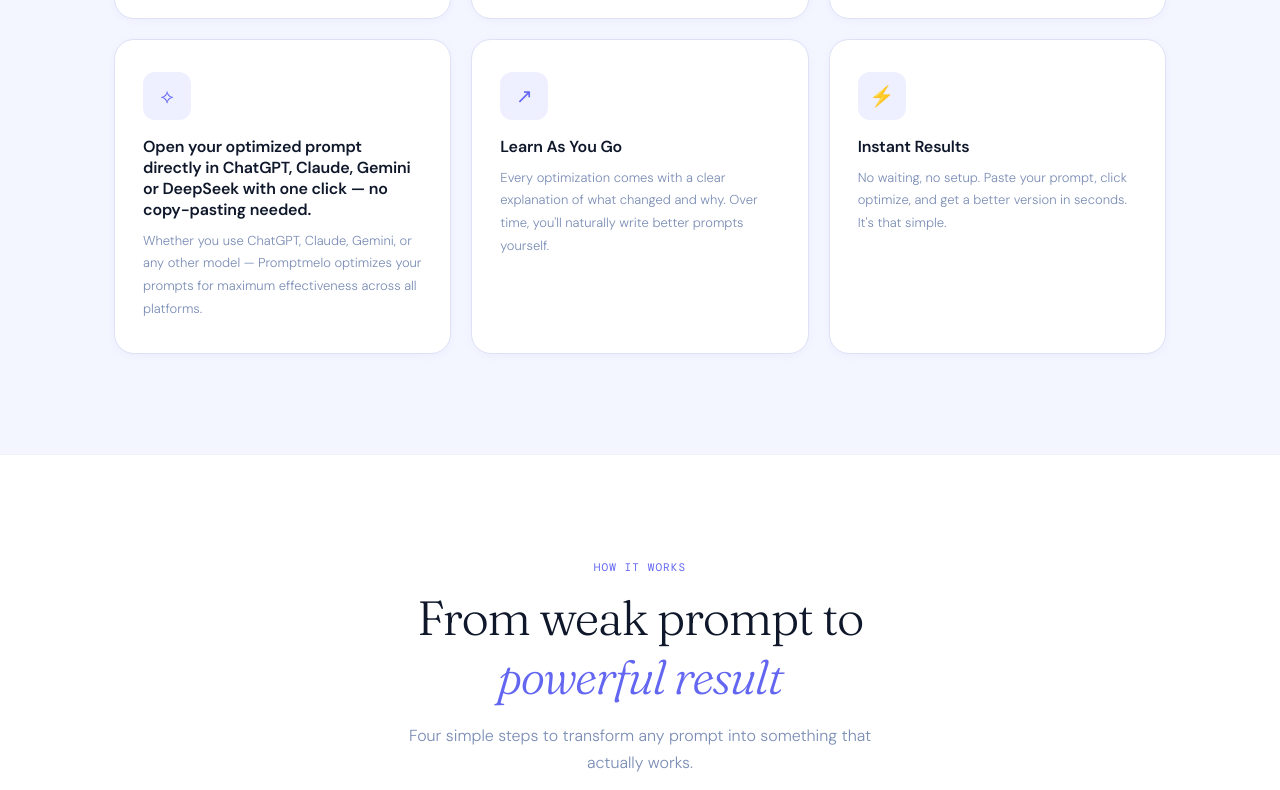
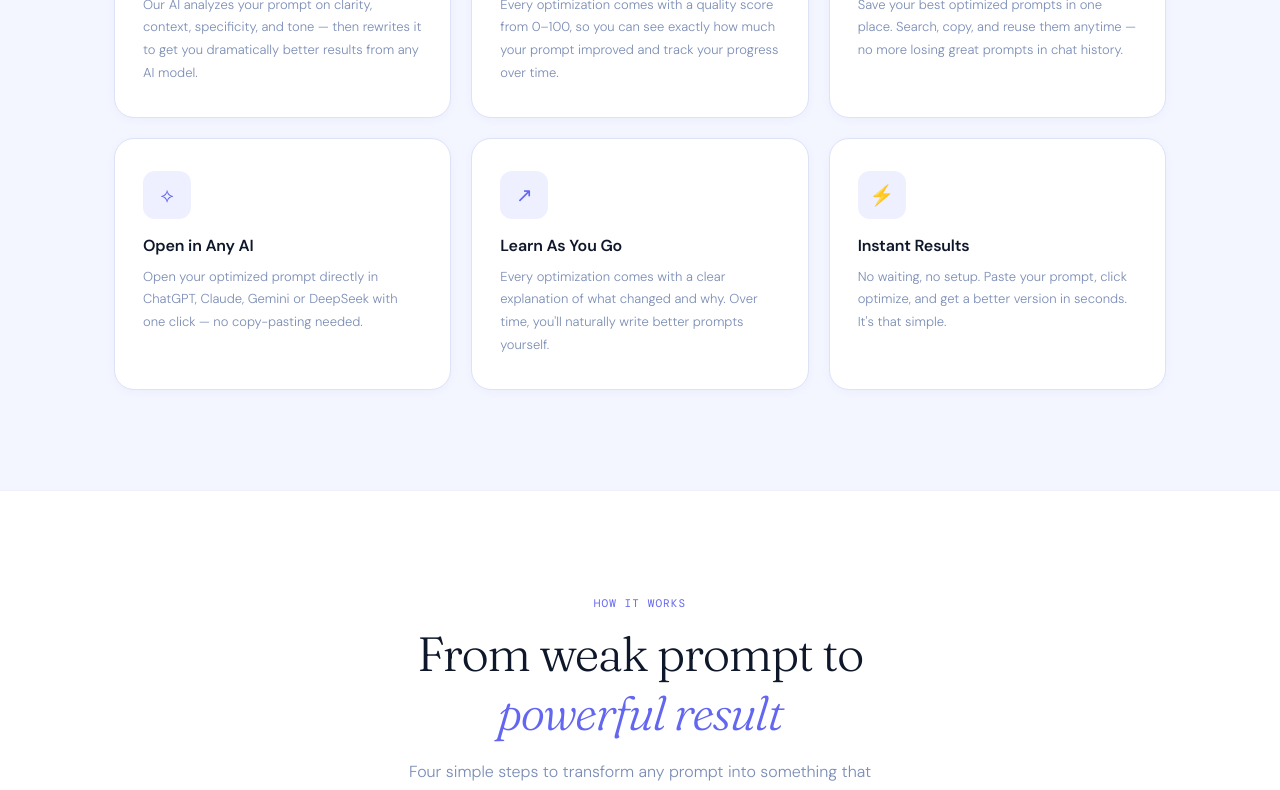
Before and after one commit to bevanwijk20-tech/promptmelo, a Next.js app: page /landing in a window 1280 px wide. Shown: the part 1600-2390 px from the top of the page. Built offline with nearby package versions, Linux system fonts and the light colour scheme.

Commit message:
Product Hunt badge in hero section

```diff
--- a/app/landing/page.tsx
+++ b/app/landing/page.tsx
@@ -32,63 +32,19 @@ export default function LandingPage() {
   const isVisible = (id: string) => visible.has(id);
 
   const features = [
-    {
-      icon: "✦",
-      title: "AI-Powered Optimization",
-      desc: "Our AI analyzes your prompt on clarity, context, specificity, and tone — then rewrites it to get you dramatically better results from any AI model.",
-    },
-    {
-      icon: "◎",
-      title: "Before & After Score",
-      desc: "Every optimization comes with a quality score from 0–100, so you can see exactly how much your prompt improved and track your progress over time.",
-    },
-    {
-      icon: "⊞",
-      title: "Personal Prompt Library",
-      desc: "Save your best optimized prompts in one place. Search, copy, and reuse them anytime — no more losing great prompts in chat history.",
-    },
-    {
-      icon: "⟡",
-      title: "Open your optimized prompt directly in ChatGPT, Claude, Gemini or DeepSeek with one click — no copy-pasting needed.",
-      desc: "Whether you use ChatGPT, Claude, Gemini, or any other model — Promptmelo optimizes your prompts for maximum effectiveness across all platforms.",
-    },
-    {
-      icon: "↗",
-      title: "Learn As You Go",
-      desc: "Every optimization comes with a clear explanation of what changed and why. Over time, you'll naturally write better prompts yourself.",
-    },
-    {
-      icon: "⚡",
-      title: "Instant Results",
-      desc: "No waiting, no setup. Paste your prompt, click optimize, and get a better version in seconds. It's that simple.",
-    },
+    { icon: "✦", title: "AI-Powered Optimization", desc: "Our AI analyzes your prompt on clarity, context, specificity, and tone — then rewrites it to get you dramatically better results from any AI model." },
+    { icon: "◎", title: "Before & After Score", desc: "Every optimization comes with a quality score from 0–100, so you can see exactly how much your prompt improved and track your progress over time." },
+    { icon: "⊞", title: "Personal Prompt Library", desc: "Save your best optimized prompts in one place. Search, copy, and reuse them anytime — no more losing great prompts in chat history." },
+    { icon: "⟡", title: "Open in Any AI", desc: "Open your optimized prompt directly in ChatGPT, Claude, Gemini or DeepSeek with one click — no copy-pasting needed." },
+    { icon: "↗", title: "Learn As You Go", desc: "Every optimization comes with a clear explanation of what changed and why. Over time, you'll naturally write better prompts yourself." },
+    { icon: "⚡", title: "Instant Results", desc: "No waiting, no setup. Paste your prompt, click optimize, and get a better version in seconds. It's that simple." },
   ];
 
   const steps = [
-    {
-      num: "01",
-      title: "Paste your prompt",
-      desc: "Copy any prompt you've been struggling with — whether it's for writing, coding, analysis, or creativity — and paste it into Promptmelo.",
-      detail: "Works with any prompt, any length, any topic.",
-    },
-    {
-      num: "02",
-      title: "AI analyzes & rewrites",
-      desc: "Our AI instantly identifies what's weak about your prompt: missing context, vague instructions, wrong tone, unclear goals — and fixes all of it.",
-      detail: "Powered by state-of-the-art language models.",
-    },
-    {
-      num: "03",
-      title: "Review the improvements",
-      desc: "See exactly what changed and why. You get a quality score, a list of improvements, and the best AI model to use your new prompt with.",
-      detail: "Transparent explanations, no black box.",
-    },
-    {
-      num: "04",
-      title: "Copy, use & save",
-      desc: "Copy your optimized prompt with one click and use it immediately. Save it to your personal library to reuse anytime in the future.",
-      detail: "Build your own library of high-quality prompts.",
-    },
+    { num: "01", title: "Paste your prompt", desc: "Copy any prompt you've been struggling with and paste it into Promptmelo.", detail: "Works with any prompt, any length, any topic." },
+    { num: "02", title: "AI analyzes & rewrites", desc: "Our AI instantly identifies what's weak about your prompt and fixes all of it.", detail: "Powered by state-of-the-art language models." },
+    { num: "03", title: "Review the improvements", desc: "See exactly what changed and why, with a quality score and model recommendation.", detail: "Transparent explanations, no black box." },
+    { num: "04", title: "Copy, use & save", desc: "Copy your optimized prompt with one click and save it to your personal library.", detail: "Build your own library of high-quality prompts." },
   ];
 
   return (
@@ -133,10 +89,7 @@ export default function LandingPage() {
         <div style={{ display: "flex", alignItems: "center", gap: 28 }}>
           {["Features", "How it works", "About"].map(item => (
             <button key={item} className="nav-link" style={{ background: "none", border: "none", color: "#7b8db5", fontSize: 13, fontWeight: 500, cursor: "pointer", fontFamily: "DM Sans, system-ui", transition: "color 0.2s" }}
-              onClick={() => {
-  const id = item === "How it works" ? "how-it-works" : item.toLowerCase();
-  document.getElementById(id)?.scrollIntoView({ behavior: "smooth" });
-}}>
+              onClick={() => document.getElementById(item === "How it works" ? "how-it-works" : item.toLowerCase())?.scrollIntoView({ behavior: "smooth" })}>
               {item}
             </button>
           ))}
@@ -166,7 +119,8 @@ export default function LandingPage() {
           Paste any prompt and get an AI-optimized version with a quality score and explanation — in seconds.
         </p>
 
-        <div style={{ display: "flex", gap: 12, flexWrap: "wrap", justifyContent: "center", animation: "fadeUp 0.8s ease 0.3s both", marginBottom: 32 }}>
+        {/* CTA buttons */}
+        <div style={{ display: "flex", gap: 12, flexWrap: "wrap", justifyContent: "center", animation: "fadeUp 0.8s ease 0.3s both", marginBottom: 24 }}>
           <button className="cta-btn" onClick={() => router.push("/login")} style={{ background: "linear-gradient(135deg, #6366f1, #8b5cf6)", border: "none", color: "#fff", padding: "13px 28px", borderRadius: 10, cursor: "pointer", fontSize: 15, fontWeight: 500, fontFamily: "DM Sans, system-ui" }}>
             Start optimizing for free →
           </button>
@@ -175,8 +129,15 @@ export default function LandingPage() {
           </button>
         </div>
 
+        {/* Product Hunt badge */}
+        <div style={{ animation: "fadeUp 0.8s ease 0.4s both", marginBottom: 48, display: "flex", justifyContent: "center" }}>
+          <a href="https://www.producthunt.com/products/promptmelo-com?embed=true&utm_source=badge-featured&utm_medium=badge&utm_campaign=badge-promptmelo" target="_blank" rel="noopener noreferrer">
+            <img alt="Promptmelo on Product Hunt" src="https://api.producthunt.com/widgets/embed-image/v1/featured.svg?post_id=1132829&theme=light&t=1777274490559" width="250" height="54" />
+          </a>
+        </div>
+
         {/* Hero mockup */}
-        <div style={{ animation: "fadeUp 0.9s ease 0.4s both, float 6s ease-in-out 1s infinite", width: "100%", maxWidth: 680 }}>
+        <div style={{ animation: "fadeUp 0.9s ease 0.5s both, float 6s ease-in-out 1s infinite", width: "100%", maxWidth: 680 }}>
           <div style={{ background: "#fff", borderRadius: 20, border: "1px solid #dde2f5", boxShadow: "0 32px 80px rgba(99,102,241,0.12), 0 8px 24px rgba(0,0,0,0.06)", overflow: "hidden" }}>
             <div style={{ padding: "14px 20px", borderBottom: "1px solid #f0f2ff", display: "flex", alignItems: "center", gap: 8 }}>
               <div style={{ width: 10, height: 10, borderRadius: "50%", background: "#fca5a5" }} />
@@ -325,21 +286,12 @@ export default function LandingPage() {
       </section>
 
       {/* Footer */}
-      {/* Product Hunt badge */}
-<div style={{ textAlign: "center", padding: "40px 24px", background: "#fff", borderTop: "1px solid #eef0ff" }}>
-  <a href="https://www.producthunt.com/products/promptmelo-com?embed=true&utm_source=badge-featured&utm_medium=badge&utm_campaign=badge-promptmelo" target="_blank" rel="noopener noreferrer">
-    <img alt='Promptmelo on Product Hunt' src="https://api.producthunt.com/widgets/embed-image/v1/featured.svg?post_id=1132829&theme=light&t=1777274490559" width="250" height="54" />
-  </a>
-</div>
       <footer style={{ borderTop: "1px solid #eef0ff", padding: "32px 40px", display: "flex", justifyContent: "space-between", alignItems: "center", flexWrap: "wrap", gap: 12 }}>
         <div style={{ display: "flex", alignItems: "center", gap: 8 }}>
           <span style={{ fontSize: 18 }}>🍉</span>
           <span style={{ fontSize: 13, fontWeight: 600, color: "#0f172a" }}>Promptmelo</span>
         </div>
-        <div style={{ display: "flex", flexDirection: "column", alignItems: "center", gap: 8 }}>
-
-  <p style={{ fontSize: 12, color: "#b0bdd8", fontFamily: "DM Mono, monospace", margin: 0 }}>© 2025 Promptmelo · Built by Berend van Wijk</p>
-</div>
+        <p style={{ fontSize: 12, color: "#b0bdd8", fontFamily: "DM Mono, monospace" }}>© 2025 Promptmelo · Built by Berend van Wijk</p>
         <div style={{ display: "flex", gap: 20 }}>
           {["Privacy", "Terms", "Contact"].map(item => (
             <button key={item} style={{ background: "none", border: "none", color: "#b0bdd8", fontSize: 12, cursor: "pointer", fontFamily: "DM Sans, system-ui" }}>{item}</button>
@@ -349,8 +301,3 @@ export default function LandingPage() {
     </div>
   );
 }
-<div style={{ animation: "fadeUp 0.8s ease 0.4s both", marginBottom: 40 }}>
-  <a href="https://www.producthunt.com/products/promptmelo-com?embed=true&utm_source=badge-featured&utm_medium=badge&utm_campaign=badge-promptmelo" target="_blank" rel="noopener noreferrer">
-    <img alt='Promptmelo on Product Hunt' src="https://api.producthunt.com/widgets/embed-image/v1/featured.svg?post_id=1132829&theme=light&t=1777274490559" width="250" height="54" />
-  </a>
-</div>
```
